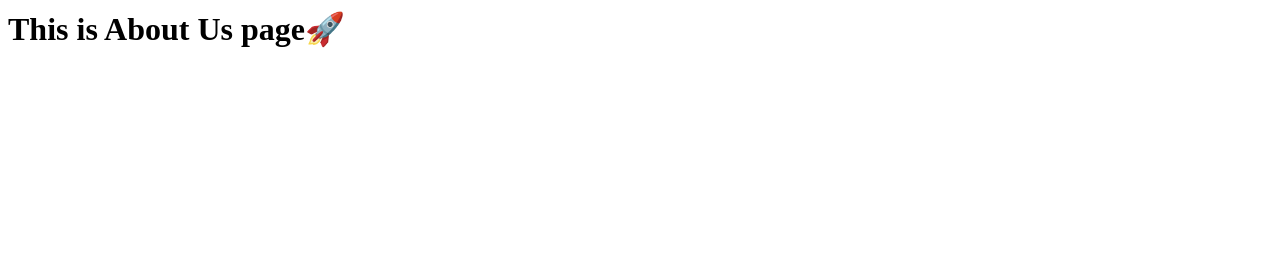
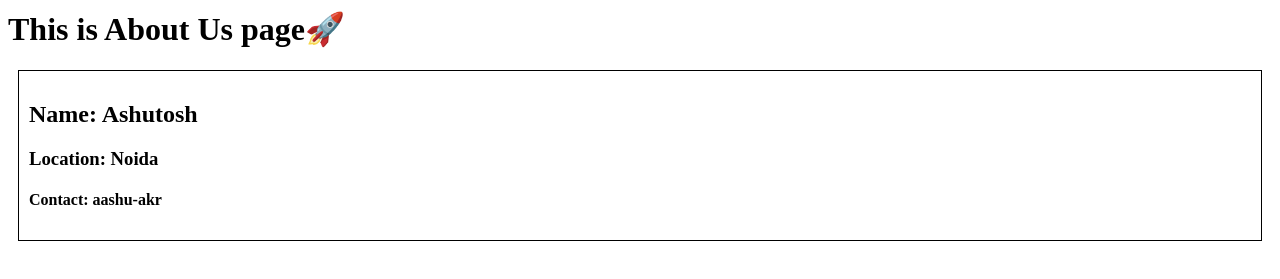
Before and after one commit to aashu-akr/react, a React (Vite) app: page /About in a window 1280 px wide. Shown: the part 175-454 px from the top of the page. Built offline with nearby package versions, Linux system fonts and the light colour scheme.

Commit message:
committed

```diff
--- a/index.css
+++ b/index.css
@@ -149,3 +149,10 @@
 .span1{
     width: 100px;
 }
+
+.user-card{
+    margin: 10px;
+    padding: 10px;
+    border: 1px solid black;
+
+}
--- a/src/component/About.js
+++ b/src/component/About.js
@@ -1,7 +1,10 @@
+import User from "./User";
+
 const About = () => {
   return (
     <div>
       <h1>This is About Us page🚀</h1>
+      <User />
     </div>
   );
 };
--- /dev/null
+++ b/src/component/User.js
@@ -0,0 +1,11 @@
+const User = () => {
+  return (
+    <div className="user-card">
+      <h2>Name: Ashutosh</h2>
+      <h3>Location: Noida</h3>
+      <h4>Contact: aashu-akr</h4>
+    </div>
+  );
+};
+
+export default User;
```
Also changed, not shown: src/component/Body.js (indentation only), src/component/UserClass.js (added).
